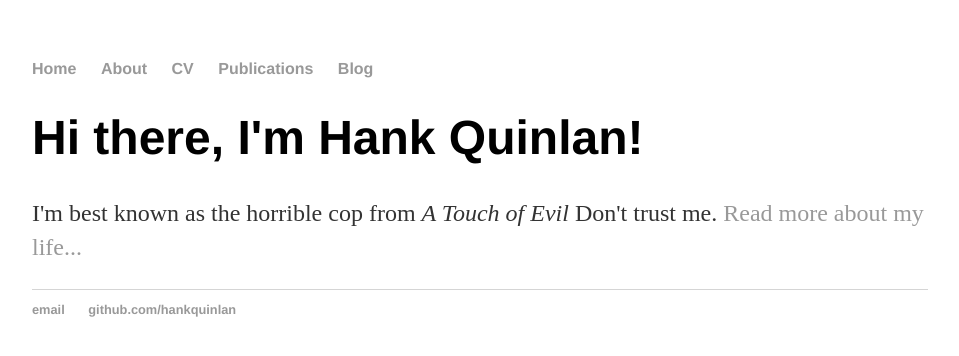
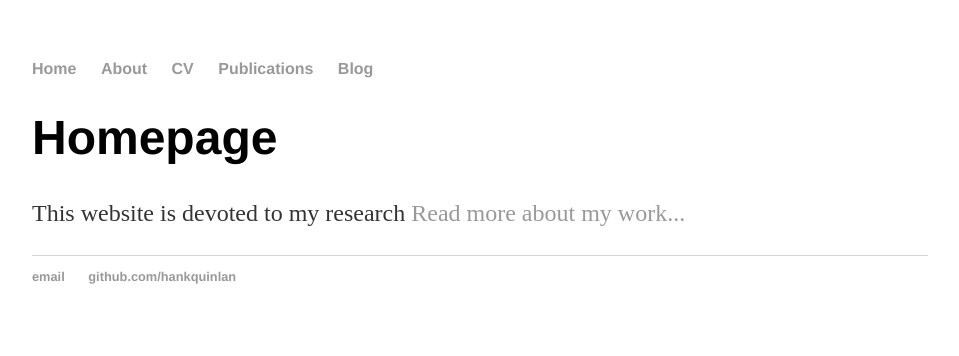
Before and after one commit to jleake1981/jleake1981.github.io, a Jekyll site: the page built from index.html, in a window 1280 px wide. Shown: the top 356 px of the page, without its empty margins (160-1119 px from the left). Built offline with Jekyll 4.4.1, drawn with Linux system fonts in a browser that asks for light colours.

Commit message:
Update index.html

```diff
--- a/index.html
+++ b/index.html
@@ -1,8 +1,8 @@
 ---
 layout: default
-title: Hank Quinlan, Horrible Cop
+title: James Leake Astrophysicist
 ---
 <div class="blurb">
-	<h1>Hi there, I'm Hank Quinlan!</h1>
-	<p>I'm best known as the horrible cop from <em>A Touch of Evil</em> Don't trust me. <a href="/about">Read more about my life...</a></p>
+	<h1>Homepage</h1>
+	<p>This website is devoted to my research <a href="/about">Read more about my work...</a></p>
 </div><!-- /.blurb -->
```
